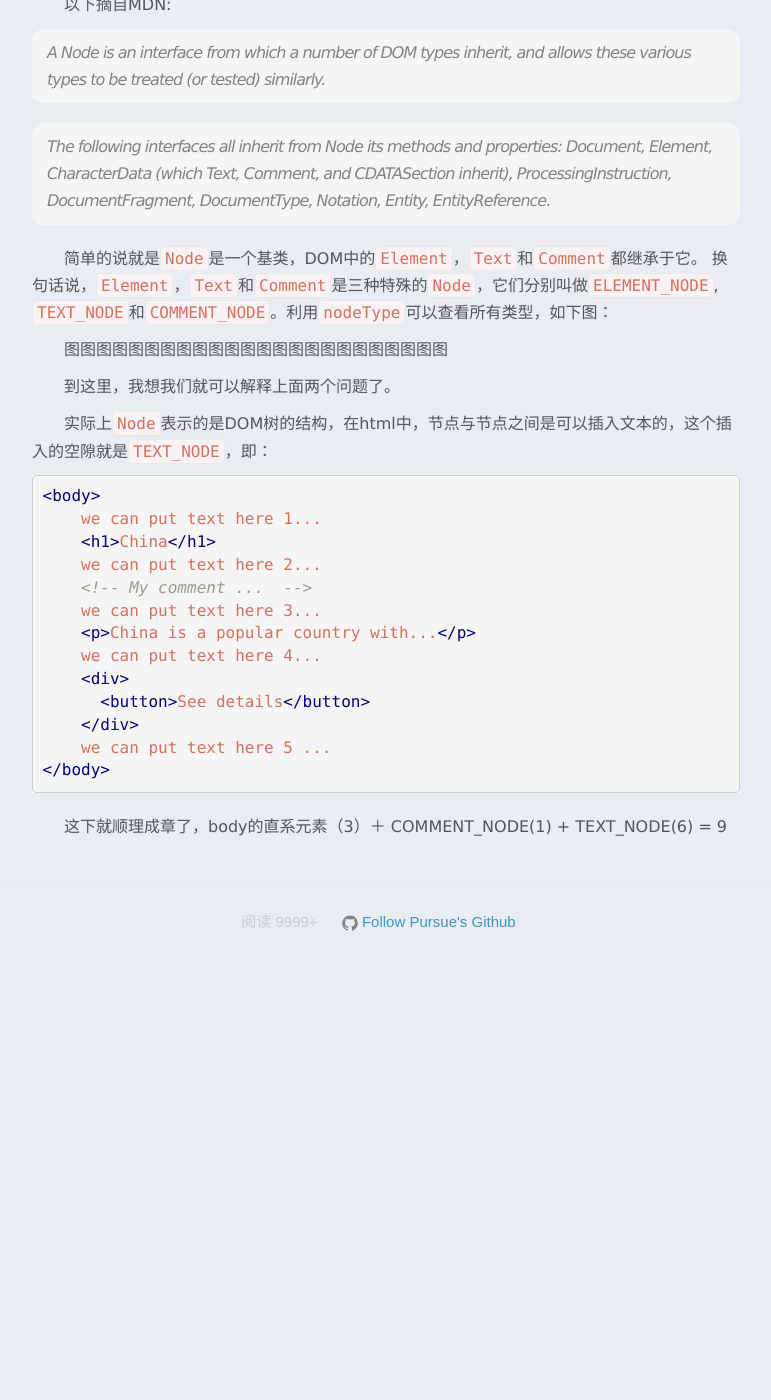
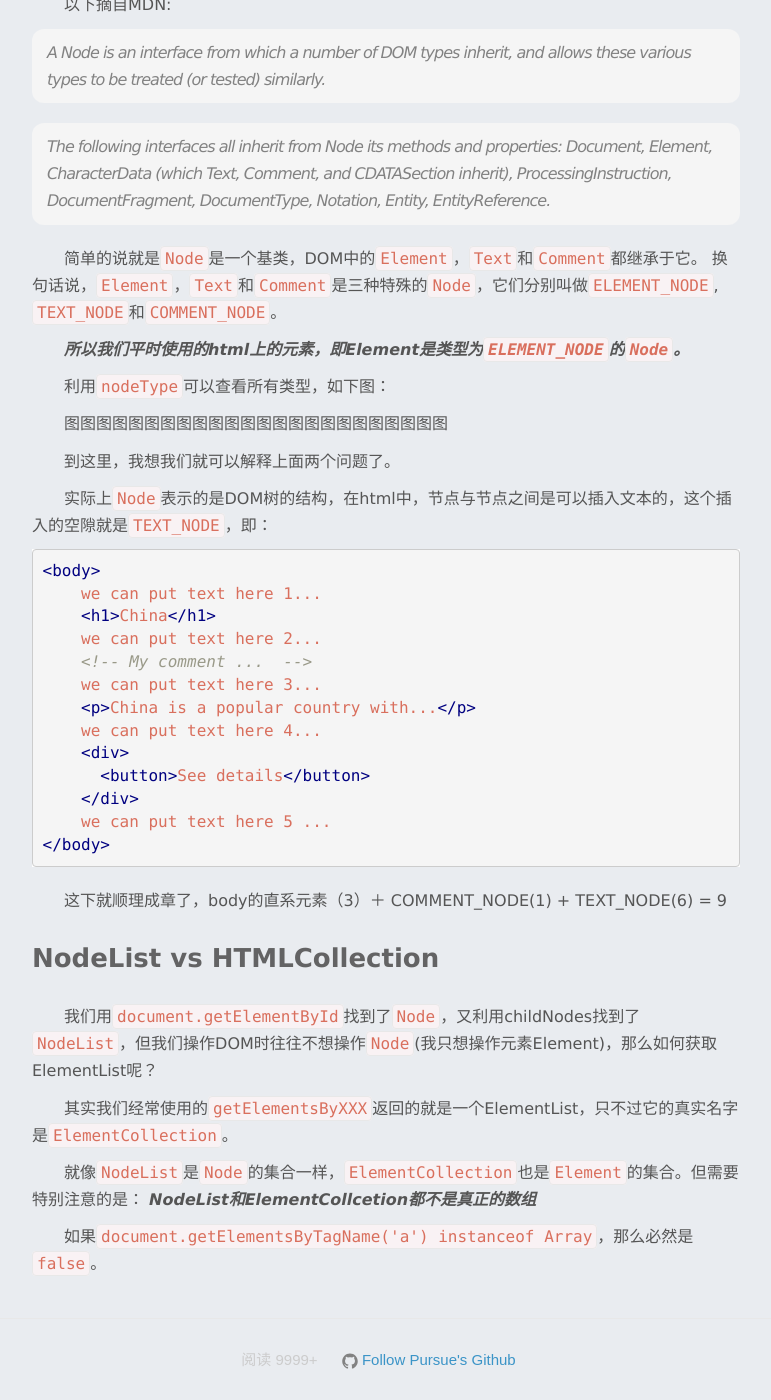
Before and after one commit to kkkkkxiaofei/blog-dev, a Jekyll site: the page built from _posts/2016-09-21-node-vs-element.md, in a window 1280 px wide and 1400 px high, scrolled down 1049 px. Shown: the whole window, without its empty margins (254-1025 px from the left). Built offline with Jekyll 4.4.1, drawn with Linux system fonts in a browser that asks for light colours; before the commit the page ends 2011 px from its top, so only the background shows below that; some of the changed text lies outside the part shown.

Commit message:
add nodelist vs htmlcollcetion

```diff
--- a/_posts/2016-09-21-node-vs-element.md
+++ b/_posts/2016-09-21-node-vs-element.md
@@ -44,7 +44,7 @@ document.body.childNodes
 
 在回答上面两个问题之前，就有必要理解下什么是`Node`了。
 
-### 什么是Node?
+### Node vs Elemet
 
 以下摘自MDN:
 
@@ -54,7 +54,11 @@ document.body.childNodes
 
 简单的说就是`Node`是一个基类，DOM中的`Element`，`Text`和`Comment`都继承于它。
 换句话说，`Element`，`Text`和`Comment`是三种特殊的`Node`，它们分别叫做`ELEMENT_NODE`,
-`TEXT_NODE`和`COMMENT_NODE`。利用`nodeType`可以查看所有类型，如下图：
+`TEXT_NODE`和`COMMENT_NODE`。
+
+***所以我们平时使用的html上的元素，即Element是类型为`ELEMENT_NODE`的`Node`。***
+
+利用`nodeType`可以查看所有类型，如下图：
 
 图图图图图图图图图图图图图图图图图图图图图图图图
 
@@ -80,3 +84,14 @@ document.body.childNodes
 
 
 这下就顺理成章了，body的直系元素（3）＋ COMMENT_NODE(1) + TEXT_NODE(6) = 9
+
+### NodeList vs HTMLCollection
+
+我们用`document.getElementById`找到了`Node`，又利用childNodes找到了`NodeList`，但我们操作DOM时往往不想操作`Node`(我只想操作元素Element)，那么如何获取ElementList呢？
+
+其实我们经常使用的`getElementsByXXX`返回的就是一个ElementList，只不过它的真实名字是`ElementCollection`。
+
+就像`NodeList`是`Node`的集合一样，`ElementCollection`也是`Element`的集合。但需要特别注意的是：
+***NodeList和ElementCollcetion都不是真正的数组***
+
+如果`document.getElementsByTagName('a') instanceof Array`，那么必然是`false`。
```
